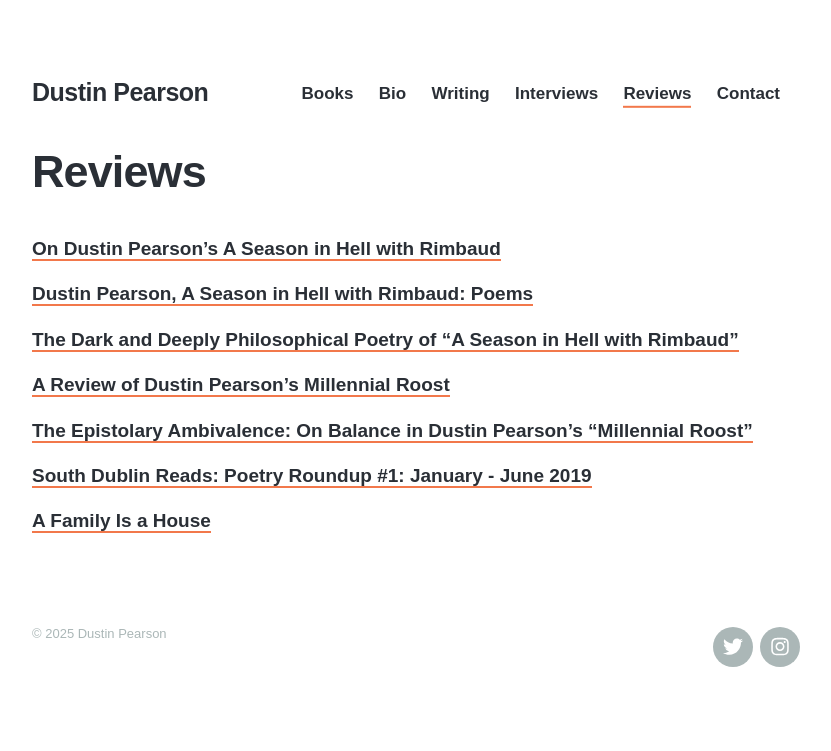
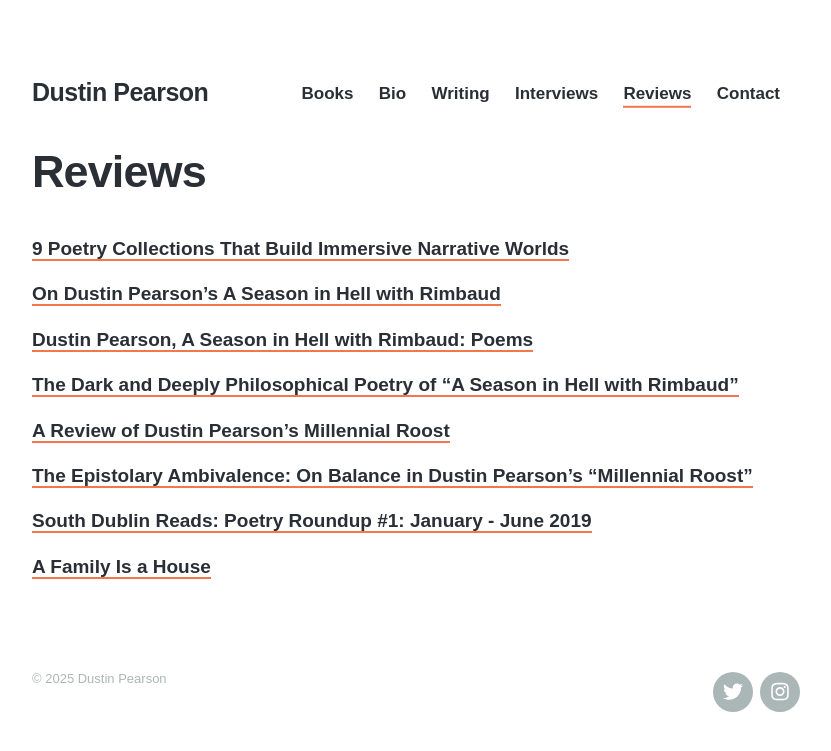
Before and after one commit to strikhar/dustinkpearson, a Jekyll site: the page built from _pages/reviews.md, in a window 1280 px wide. Shown: the top 751 px of the page, without its empty margins (224-1055 px from the left). Built offline with Jekyll 4.4.1, drawn with Linux system fonts in a browser that asks for light colours; nearby versions of some CDN libraries; some web fonts are replaced.

Commit message:
Update reviews.md

```diff
--- a/_pages/reviews.md
+++ b/_pages/reviews.md
@@ -3,6 +3,8 @@
 title: "Reviews"
 featured_image: '/images/dustin.jpg'
 ---
+[9 Poetry Collections That Build Immersive Narrative Worlds]([https://casit.bgsu.edu/marblog/on-dustin-pearsons-a-season-in-hell-with-rimbaud/](https://electricliterature.com/9-poetry-collections-that-build-immersive-narrative-worlds/))
+
 [On Dustin Pearson's A Season in Hell with Rimbaud](https://casit.bgsu.edu/marblog/on-dustin-pearsons-a-season-in-hell-with-rimbaud/)
 
 [Dustin Pearson, A Season in Hell with Rimbaud: Poems](https://robmclennan.blogspot.com/2022/07/dustin-pearson-season-in-hell-with.html)
```
